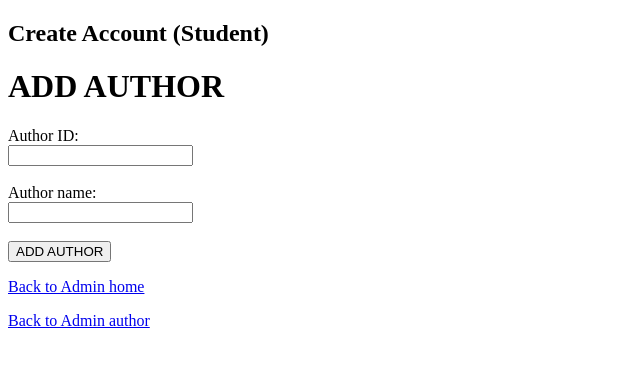
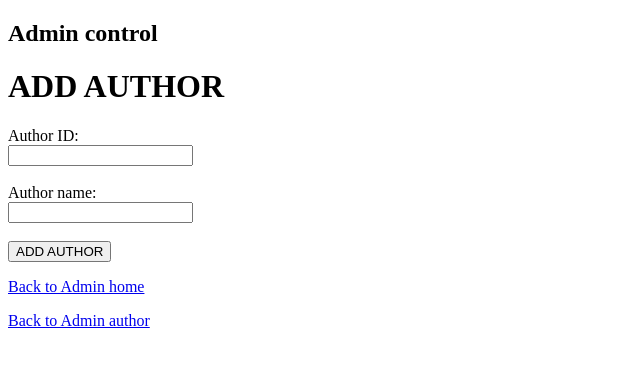
Before and after one commit to AiIeron/2CSC-ICS2607-G7-Simulation-Library-Inventory, a PHP site: page /add_author.php in a window 1280 px wide. Shown: the top 367 px of the page, without its empty margins (0-640 px from the left). Run offline with PHP 8.4, Linux system fonts and the light colour scheme.

Commit message:
Update add_author.php

```diff
--- a/add_author.php
+++ b/add_author.php
@@ -13,7 +13,7 @@ if ($_SERVER["REQUEST_METHOD"] == "POST") {
 <html>
 <head><meta charset="utf-8"><title>Truthary Lib | add books</title></head>
 <body>
-<h2>Create Account (Student)</h2>
+<h2>Admin control</h2>
 
 <!-- Don't forget to add the errror text here..-->
 
```
